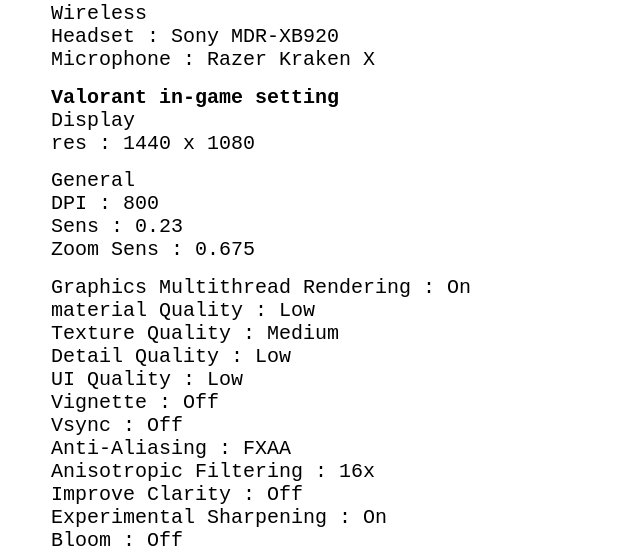
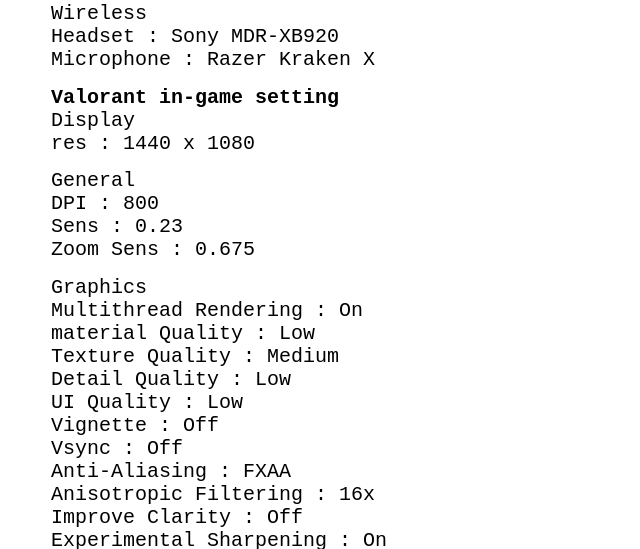
Before and after one commit to KangEunByul0326/vlrtsettingpage, a plain HTML site: page index.html in a window 1280 px wide. Shown: the part 240-789 px from the top of the page, without its empty margins (53-693 px from the left). Drawn offline with Linux system fonts and the light colour scheme.

Commit message:
Update index.html

```diff
--- a/index.html
+++ b/index.html
@@ -210,7 +210,8 @@
     <p class="c2"><span class="c1">Sens : 0.23 </span></p>
     <p class="c2"><span class="c1">Zoom Sens : 0.675 </span></p>
     <p class="c0"><span class="c1"></span></p>
-    <p class="c2"><span class="c1">Graphics Multithread Rendering : On </span></p>
+    <p class="c2"><span class="c1">Graphics </span></p>
+    <p class="c2"><span class="c1">Multithread Rendering : On </span></p>
     <p class="c2"><span class="c1">material Quality : Low </span></p>
     <p class="c2"><span class="c1">Texture Quality : Medium </span></p>
     <p class="c2"><span class="c1">Detail Quality : Low</span></p>
```
